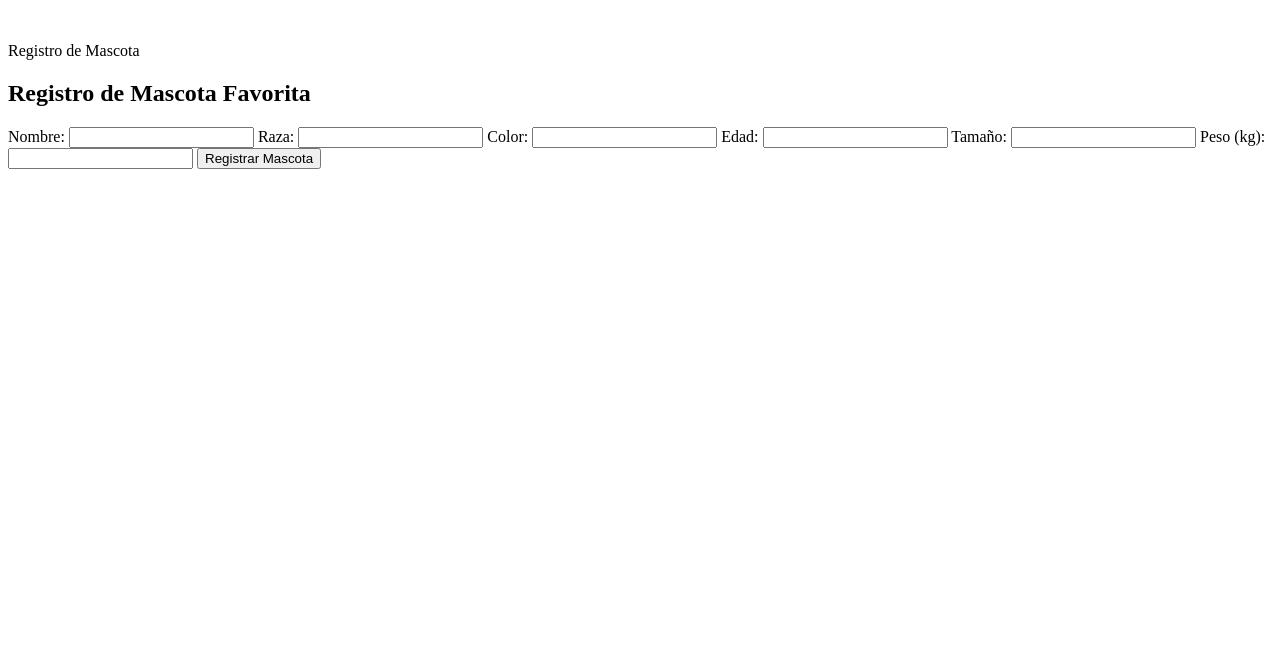
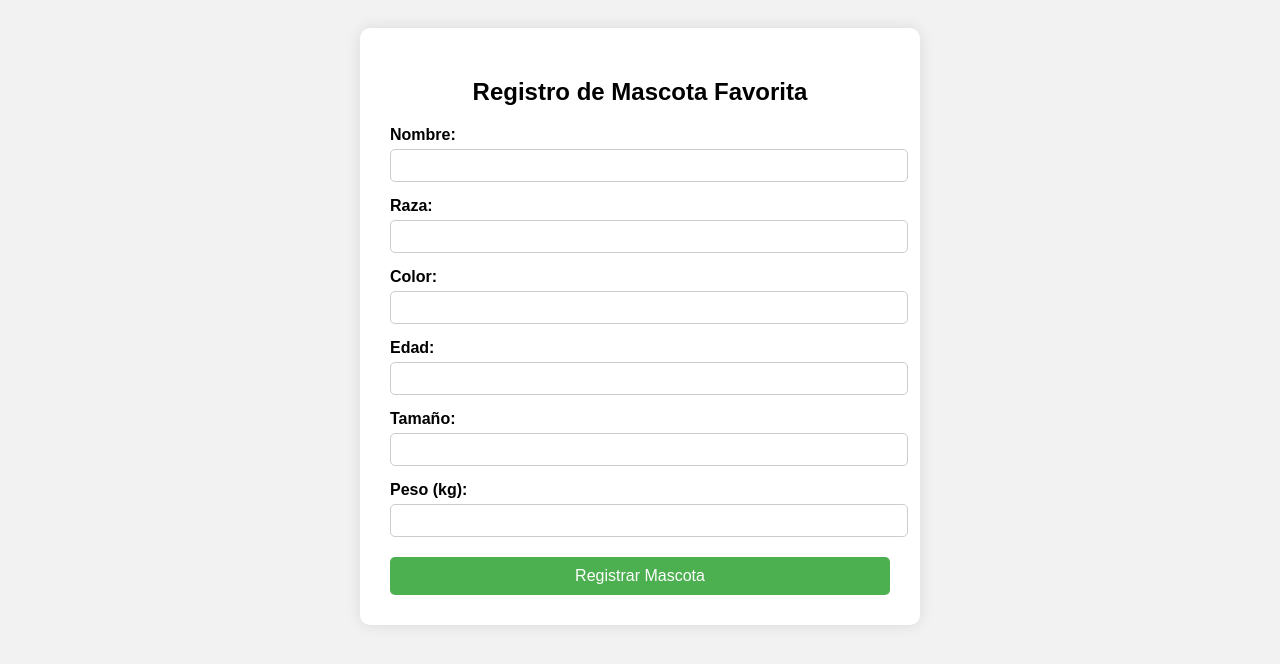
Before and after one commit to 6pkw/Formulario, a plain HTML site: page index.html in a window 1280 px wide. Drawn offline with Linux system fonts and the light colour scheme.

Commit message:
Update index.html

```diff
--- a/index.html
+++ b/index.html
@@ -1,22 +1,87 @@
-<p>&nbsp;</p>
-<p>Registro de Mascota</p>
-<div class="form-container">
-<h2>Registro de Mascota Favorita</h2>
-<form action="#" method="post"><label for="nombre">Nombre:</label>
-  <input id="nombre" name="nombre" required="" type="text" />
-  <label for="raza">Raza:</label>
+<!DOCTYPE html>
+<html lang="es">
+<head>
+  <meta charset="UTF-8" />
+  <meta name="viewport" content="width=device-width, initial-scale=1.0" />
+  <title>Registro de Mascota</title>
+  <style>
+    body {
+      font-family: Arial, sans-serif;
+      background-color: #f2f2f2;
+      padding: 20px;
+    }
 
-  <input id="raza" name="raza" required="" type="text" />
-  <label for="color">Color:</label>
+    .form-container {
+      max-width: 500px;
+      margin: 0 auto;
+      background-color: #fff;
+      border-radius: 10px;
+      padding: 30px;
+      box-shadow: 0 0 15px rgba(0,0,0,0.1);
+    }
 
-  <input id="color" name="color" required="" type="text" />
-  <label for="edad">Edad:</label>
+    .form-container h2 {
+      text-align: center;
+      margin-bottom: 20px;
+    }
 
-  <input id="edad" min="0" name="edad" required="" type="number" />
-  <label for="tamaño">Tama&ntilde;o:</label>
+    label {
+      display: block;
+      margin-top: 15px;
+      font-weight: bold;
+    }
 
-  <input id="tamano" name="tamano" required="" type="text" />
-  <label for="peso">Peso (kg):</label> <input id="peso" min="0" name="peso" required="" step="0.1" type="number" />
+    input {
+      width: 100%;
+      padding: 8px;
+      margin-top: 5px;
+      border: 1px solid #ccc;
+      border-radius: 5px;
+    }
 
-  <button type="submit">
-    Registrar Mascota</button></form></div>
+    button {
+      margin-top: 20px;
+      width: 100%;
+      padding: 10px;
+      background-color: #4CAF50;
+      color: white;
+      border: none;
+      border-radius: 5px;
+      font-size: 16px;
+      cursor: pointer;
+    }
+
+    button:hover {
+      background-color: #45a049;
+    }
+  </style>
+</head>
+<body>
+
+  <div class="form-container">
+    <h2>Registro de Mascota Favorita</h2>
+    <form action="#" method="post">
+      <label for="nombre">Nombre:</label>
+      <input id="nombre" name="nombre" required type="text" />
+
+      <label for="raza">Raza:</label>
+      <input id="raza" name="raza" required type="text" />
+
+      <label for="color">Color:</label>
+      <input id="color" name="color" required type="text" />
+
+      <label for="edad">Edad:</label>
+      <input id="edad" name="edad" required min="0" type="number" />
+
+      <label for="tamano">Tamaño:</label>
+      <input id="tamano" name="tamano" required type="text" />
+
+      <label for="peso">Peso (kg):</label>
+      <input id="peso" name="peso" required min="0" step="0.1" type="number" />
+
+      <button type="submit">Registrar Mascota</button>
+    </form>
+  </div>
+
+</body>
+</html>
```
